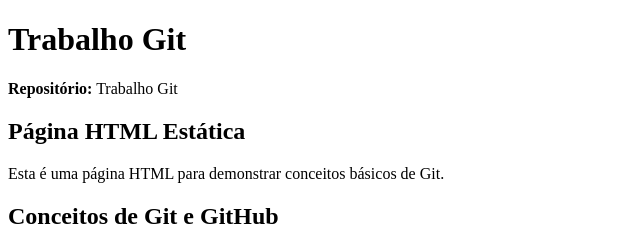
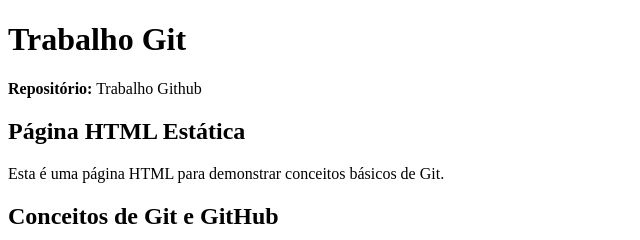
Before and after one commit to edersoncaldato/trabalho_mygithub, a plain HTML site: page Index.html in a window 1280 px wide. Shown: the top 240 px of the page, 0-640 px from the left. Drawn offline with Linux system fonts and the light colour scheme.

```diff
--- a/Index.html
+++ b/Index.html
@@ -8,7 +8,7 @@
 <body>
     <div class="container">
         <h1>Trabalho Git</h1>
-        <p><strong>Repositório:</strong> Trabalho Git</p>
+        <p><strong>Repositório:</strong> Trabalho Github</p>
 
         <div class="section">
             <h2>Página HTML Estática</h2>
```
